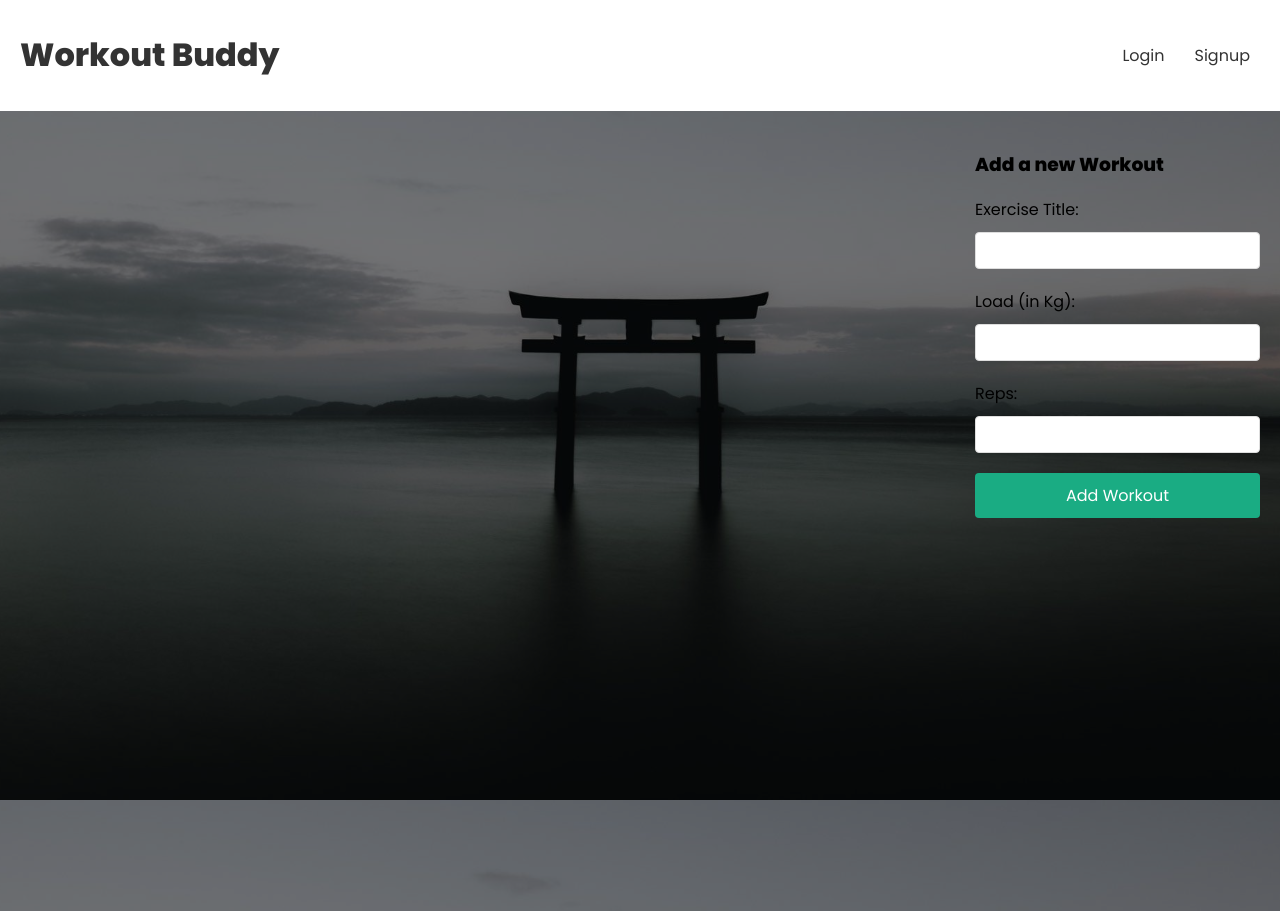
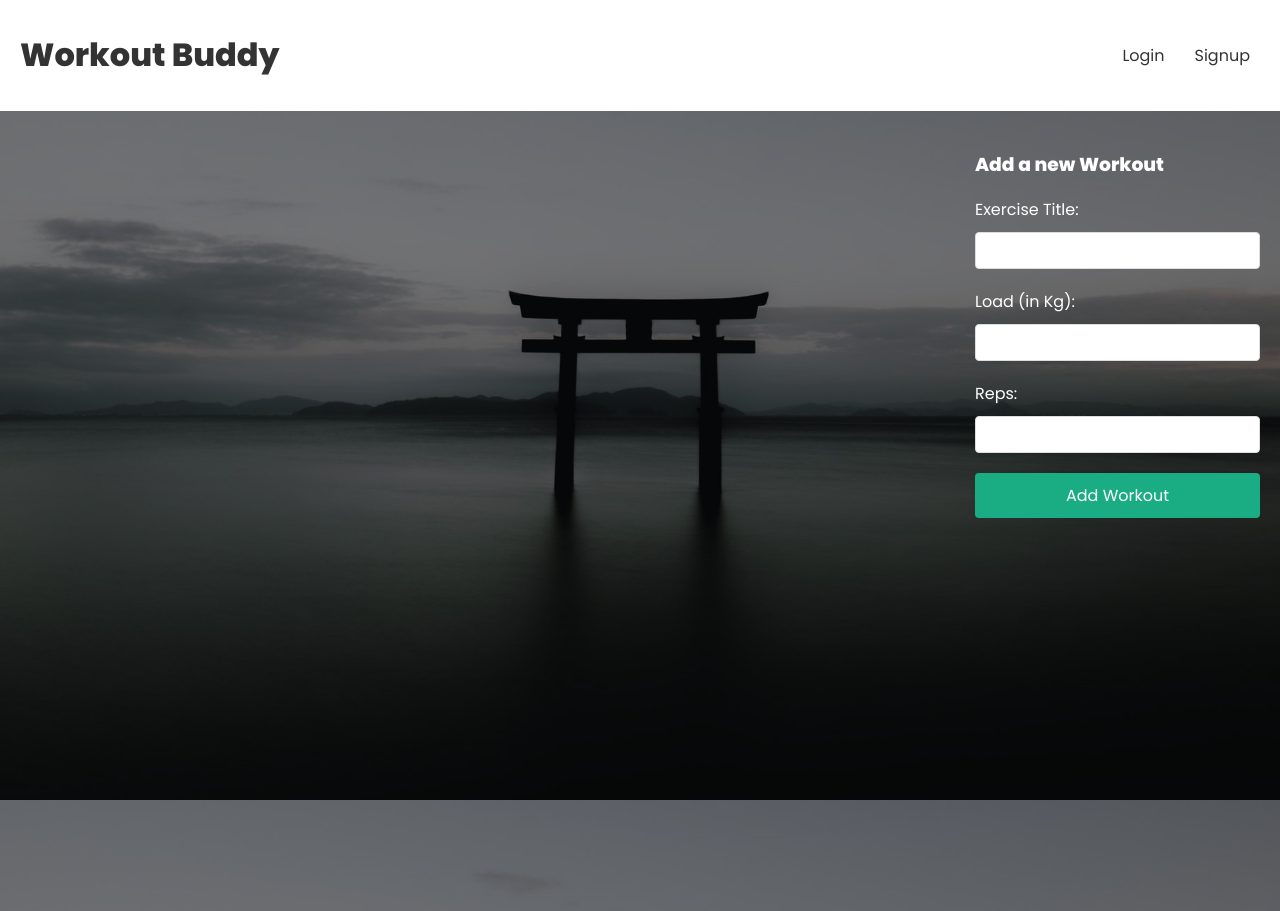
Before and after one commit to AnuragRanjan-R/Workout-MERN, a React (Create React App) app in the folder frontend/: page / in a window 1280 px wide. Built offline with nearby package versions, Linux system fonts and the light colour scheme.

Commit message:
routing signup login

```diff
--- a/frontend/src/components/WorkoutForm.js
+++ b/frontend/src/components/WorkoutForm.js
@@ -49,7 +49,7 @@ const WorkoutForm = () => {
 
 
     return (
-        <form className="create" onSubmit={handleSubmit}>
+        <form className="create" onSubmit={handleSubmit} style={{ color: 'white' }}>
             <h3> Add a new Workout</h3>
 
             <label>Exercise Title:</label>
--- a/frontend/src/pages/Login.js
+++ b/frontend/src/pages/Login.js
@@ -49,6 +49,7 @@ const Login = () => {
     };
 
     return (
+        <>
             <form className="login" onSubmit={handleSubmit}>
                 <h3>Log In</h3>
 
@@ -73,6 +74,10 @@ const Login = () => {
                 </button>
                 {error && <div className="error">{error}</div>}
             </form>
+            <div style={{ textAlign: 'center', marginTop: '16px' }}>
+                <span style={{ color: 'white' }}>Don't have an account? <a href="/signup" style={{ color: 'var(--primary)', textDecoration: 'underline', cursor: 'pointer' }}>Sign up</a></span>
+            </div>
+        </>
     );
 };
 
--- a/frontend/src/pages/Signup.js
+++ b/frontend/src/pages/Signup.js
@@ -50,6 +50,7 @@ const Signup = () => {
     };
 
     return (
+        <>
             <form className="signup" onSubmit={handleSubmit}>
                 <h3>Sign Up</h3>
 
@@ -85,6 +86,10 @@ const Signup = () => {
                 </button>
                 {error && <div className="error">{error}</div>}
             </form>
+            <div style={{ textAlign: 'center', marginTop: '16px' }}>
+                <span style={{ color: 'white' }}>Already have an account? <a href="/login" style={{ color: 'var(--primary)', textDecoration: 'underline', cursor: 'pointer' }}>Log in</a></span>
+            </div>
+        </>
     );
 };
 
```
Lines whose indentation alone changed are shown as unchanged.
